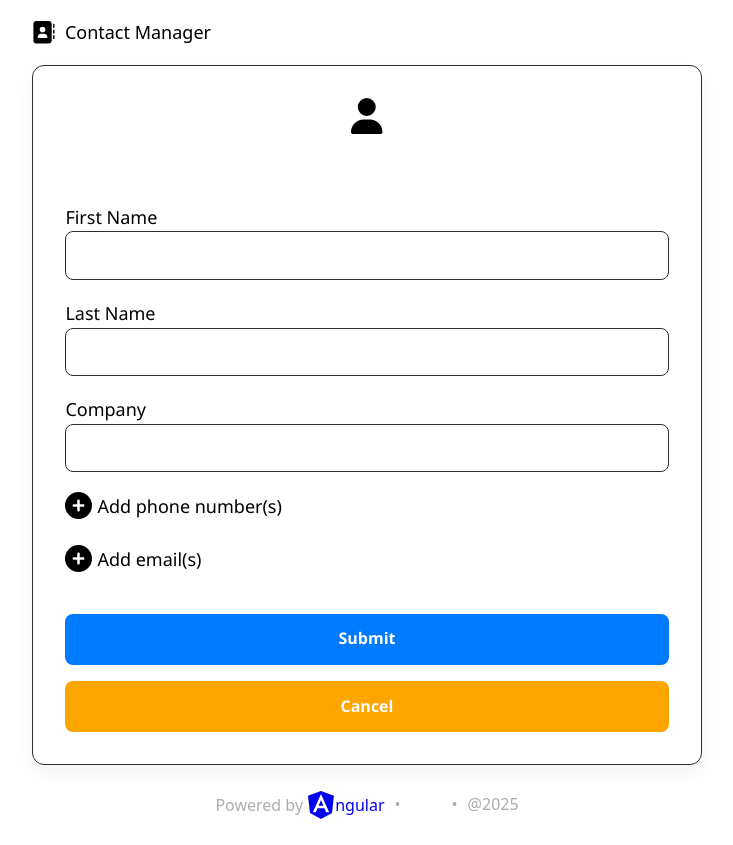
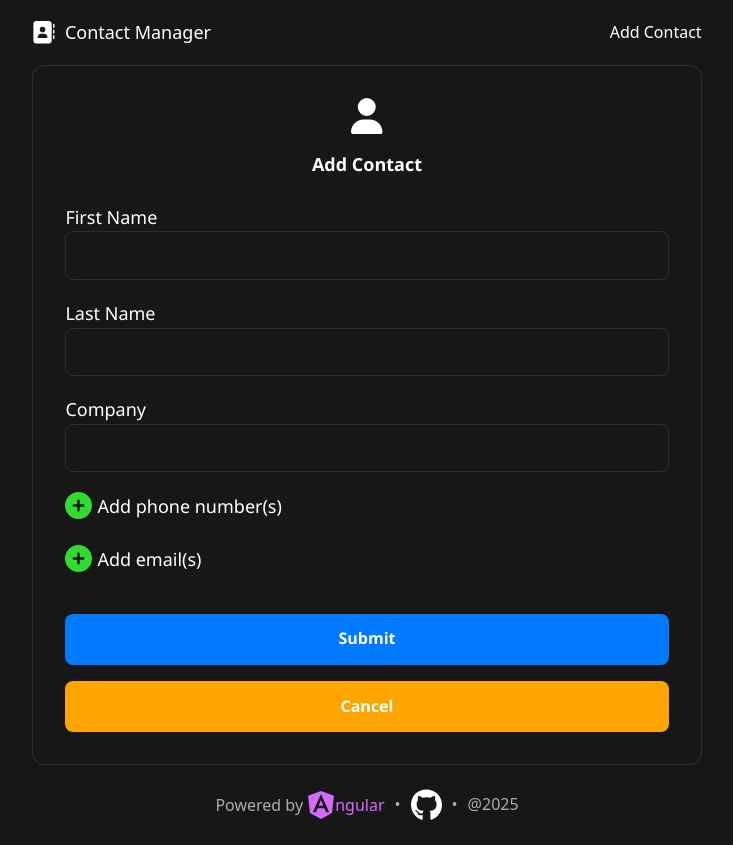
Before and after one commit to brysonbw/angular-contact-manager, an Angular app: page /contacts/create in a window 1280 px wide. Shown: the whole page, without its empty margins (273-1006 px from the left). Built offline with nearby package versions, Linux system fonts and the light colour scheme.

Commit message:
edit styles

```diff
--- a/src/app/components/contact-form/contact-form.css
+++ b/src/app/components/contact-form/contact-form.css
@@ -11,7 +11,6 @@
 
 h2 {
   text-align: center;
-  color: var(--white);
   margin-bottom: 1.5rem;
   margin-top: 1rem;
   font-weight: 700;
@@ -33,6 +32,8 @@ input {
   border: 1px solid var(--default-border-color);
   border-radius: 8px;
   transition: border-color 0.2s;
+  background-color: transparent;
+  color: var(--white);
 }
 
 input:focus {
@@ -43,6 +44,10 @@ input:focus {
 .form-error {
   font-size: small;
   color: var(--error);
+}
+
+.add-icon {
+  color: #31db31;
 }
 
 .add-phone {
@@ -62,7 +67,6 @@ input:focus {
 }
 
 .form-button {
-  color: var(--white);
   font-weight: 700;
   padding: 0.8rem;
   font-size: 1rem;
--- a/src/app/components/contact-form/contact-form.html
+++ b/src/app/components/contact-form/contact-form.html
@@ -44,7 +44,7 @@
         type="button"
         (click)="addPhoneNumber()"
       >
-        <fa-icon [icon]="faAdd" size="xl" />
+        <fa-icon [icon]="faAdd" size="xl" class="add-icon" />
         Add phone number(s)
       </button>
 
@@ -61,7 +61,7 @@
             (click)="removePhoneNumber($index)"
             [disabled]="phoneNumbers.controls.length === 5"
           >
-            <fa-icon [icon]="faRemove" size="xl" style="color: #ee3434" />
+            <fa-icon [icon]="faRemove" size="xl" style="color: var(--error)" />
           </button>
         </div>
         @if (formSubmitted && item.errors) {
@@ -77,7 +77,7 @@
         (click)="addEmail()"
         [disabled]="emails.controls.length === 5"
       >
-        <fa-icon [icon]="faAdd" size="xl" />
+        <fa-icon [icon]="faAdd" size="xl" class="add-icon" />
         Add email(s)
       </button>
 
@@ -93,7 +93,7 @@
             type="button"
             (click)="removeEmail($index)"
           >
-            <fa-icon [icon]="faRemove" size="xl" style="color: #ee3434" />
+            <fa-icon [icon]="faRemove" size="xl" style="color: var(--error)" />
           </button>
         </div>
         @if (formSubmitted && item.errors) {
--- a/src/app/components/footer/footer.css
+++ b/src/app/components/footer/footer.css
@@ -14,7 +14,7 @@
   font-size: 1rem;
 }
 
-span.angular-icon {
+span {
   color: #d46bfd;
 }
 
--- a/src/app/components/footer/footer.html
+++ b/src/app/components/footer/footer.html
@@ -4,14 +4,7 @@
       <p>
         Powered by
         <a target="_blank" href="https://angular.dev/">
-          <span
-            ><fa-icon
-              class="angular-icon"
-              [icon]="faAngular"
-              size="2xl"
-            ></fa-icon
-            >ngular</span
-          >
+          <span><fa-icon [icon]="faAngular" size="2xl"></fa-icon>ngular</span>
         </a>
       </p>
       •
--- a/src/app/components/toaster/toaster.html
+++ b/src/app/components/toaster/toaster.html
@@ -21,7 +21,7 @@
         aria-label="Close"
       >
         <span class="sr-only">Close</span>
-        <fa-icon [icon]="faClose" size="lg" style="color: #ee3434" />
+        <fa-icon [icon]="faClose" size="lg" style="color: var(--error)" />
       </button>
     </div>
     }
--- a/src/app/pages/contact/contact-list/contact-list.css
+++ b/src/app/pages/contact/contact-list/contact-list.css
@@ -36,6 +36,7 @@
 
 .contact-name {
   font-weight: 700;
+  color: var(--white);
 }
 
 h1 {
--- a/src/app/pages/not-found/not-found.css
+++ b/src/app/pages/not-found/not-found.css
@@ -35,7 +35,6 @@ button {
   gap: 0.5rem;
   padding: 0.5rem 1.5rem;
   background-color: #007bff;
-  color: var(--white);
   border-radius: 9999px;
   text-decoration: none;
   font-weight: 500;
--- a/src/styles.css
+++ b/src/styles.css
@@ -6,6 +6,7 @@
   --default-border-color: rgb(46, 46, 46);
   --warning: #ffa500;
   --error: #ee3434;
+  --background-color: #171717;
 }
 
 *,
@@ -23,17 +24,13 @@
   font: inherit;
 }
 
-/* Dark mode user-agent-styles */
-
-html {
-  color-scheme: dark light;
-}
-
 body {
   min-height: 100vh;
   font-family: system-ui;
   font-size: 1.125rem;
   line-height: 1.6;
+  background-color: var(--background-color);
+  color: var(--white);
 }
 
 .app-container {
@@ -62,6 +59,10 @@ video {
 }
 
 /* Button */
+
+button {
+  color: var(--white);
+}
 
 button:hover {
   cursor: pointer;
```
